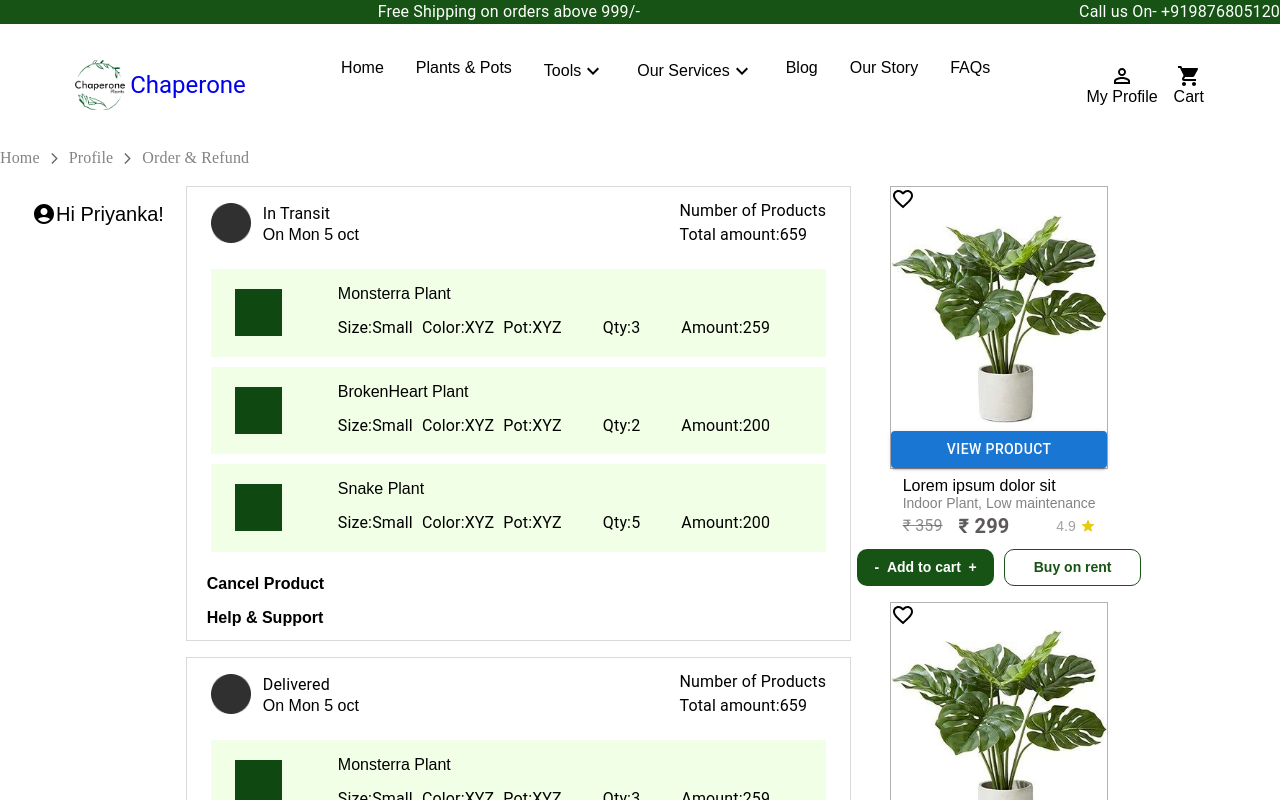
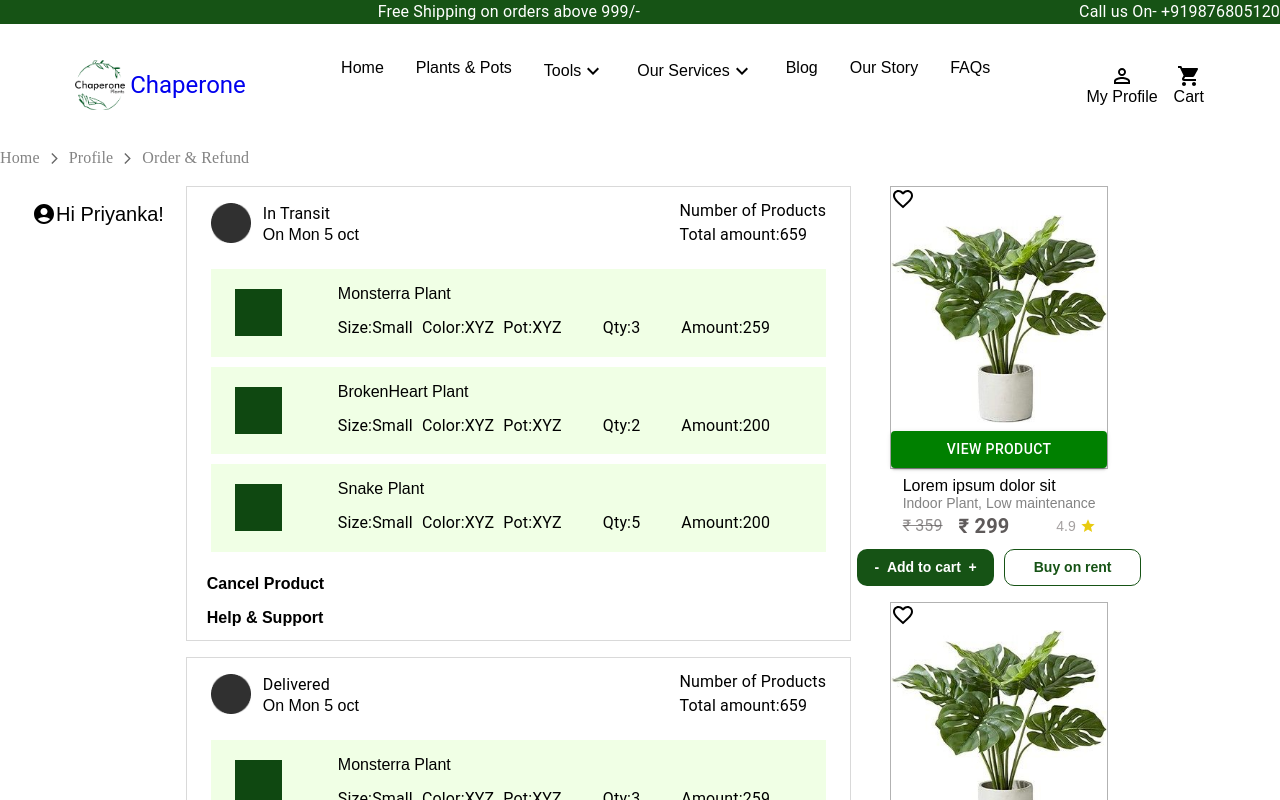
Before and after one commit to Thecr00kedman/Orderpage, a React (Vite) app in the folder client/: page / in a window 1280 px wide. Shown: the top 800 px of the page. Built offline with nearby package versions, Linux system fonts and the light colour scheme.

Commit message:
Fixed bugs

```diff
--- a/client/src/Components/Products/styles.js
+++ b/client/src/Components/Products/styles.js
@@ -14,6 +14,12 @@ export const ProductMedia= styled(Box)((theme)=>({
      display:'flex',
      flexDirection:'column',
      border:"1px solid #0000004D",
+     "& button":{
+        background:"green"
+     },
+     "& button:hover":{
+        background:"green"
+     }
 
 }))
 export const ProductContent= styled(Box)((theme)=>({
```
